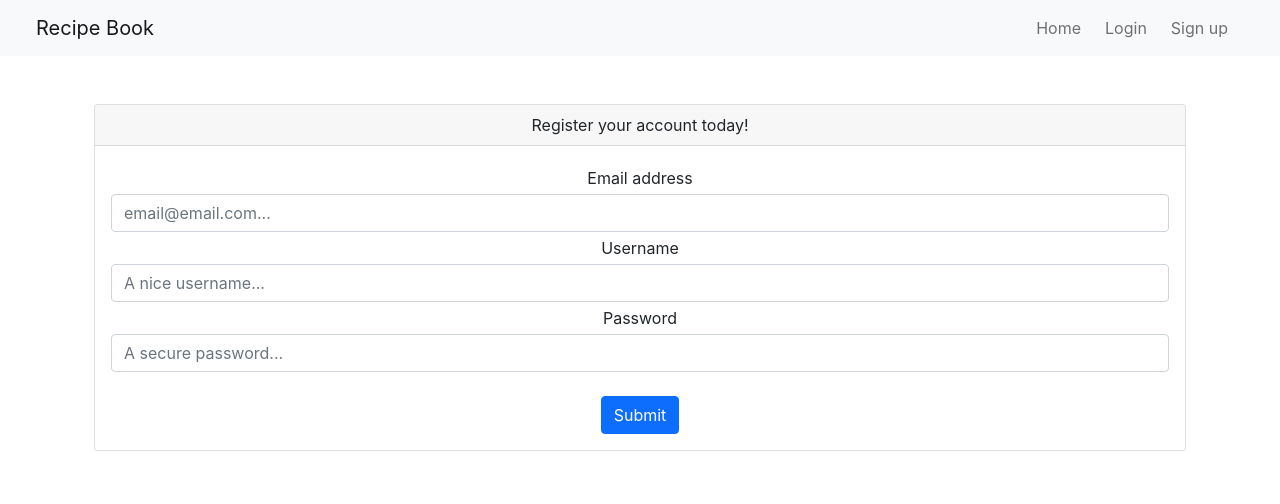
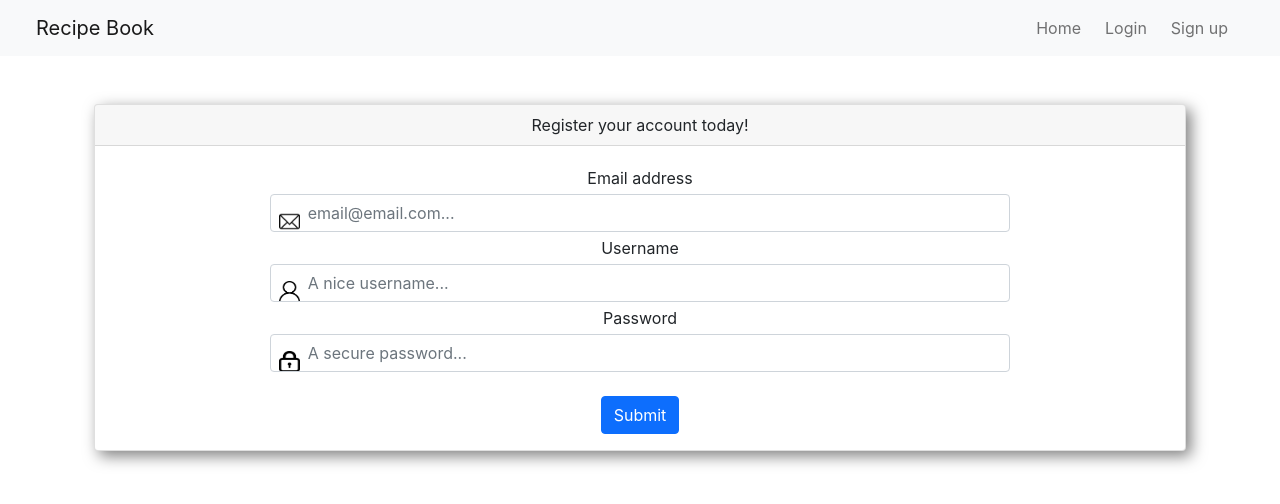
Before and after one commit to Eciric/Recipe-Book, a React (Create React App) app in the folder src/main/webapp/frontend/: page /register in a window 1280 px wide. Shown: the top 504 px of the page. Built offline with nearby package versions, Linux system fonts and the light colour scheme.

Commit message:
Updated css for Login and Register Components

```diff
--- a/src/main/webapp/frontend/src/index.css
+++ b/src/main/webapp/frontend/src/index.css
@@ -11,3 +11,34 @@ code {
   font-family: source-code-pro, Menlo, Monaco, Consolas, 'Courier New',
     monospace;
 }
+
+.card {
+  box-shadow: 5px 5px 15px rgba(0,0,0, 0.5);
+}
+
+.form-control {
+  width: 70%;
+  margin: 0 auto;
+  text-indent:25px;
+}
+
+#inputEmail {
+  background-image:url(./images/envelope.png);
+  background-repeat: no-repeat;
+  background-size: 21px 21px;
+  background-position: 8px 16px;
+}
+
+#inputUsername {
+  background-image:url(./images/user.png);
+  background-repeat: no-repeat;
+  background-size: 21px 21px;
+  background-position: 8px 16px;
+}
+
+#inputPassword {
+  background-image:url(./images/password.png);
+  background-repeat: no-repeat;
+  background-size: 21px 21px;
+  background-position: 8px 16px;
+}
```
